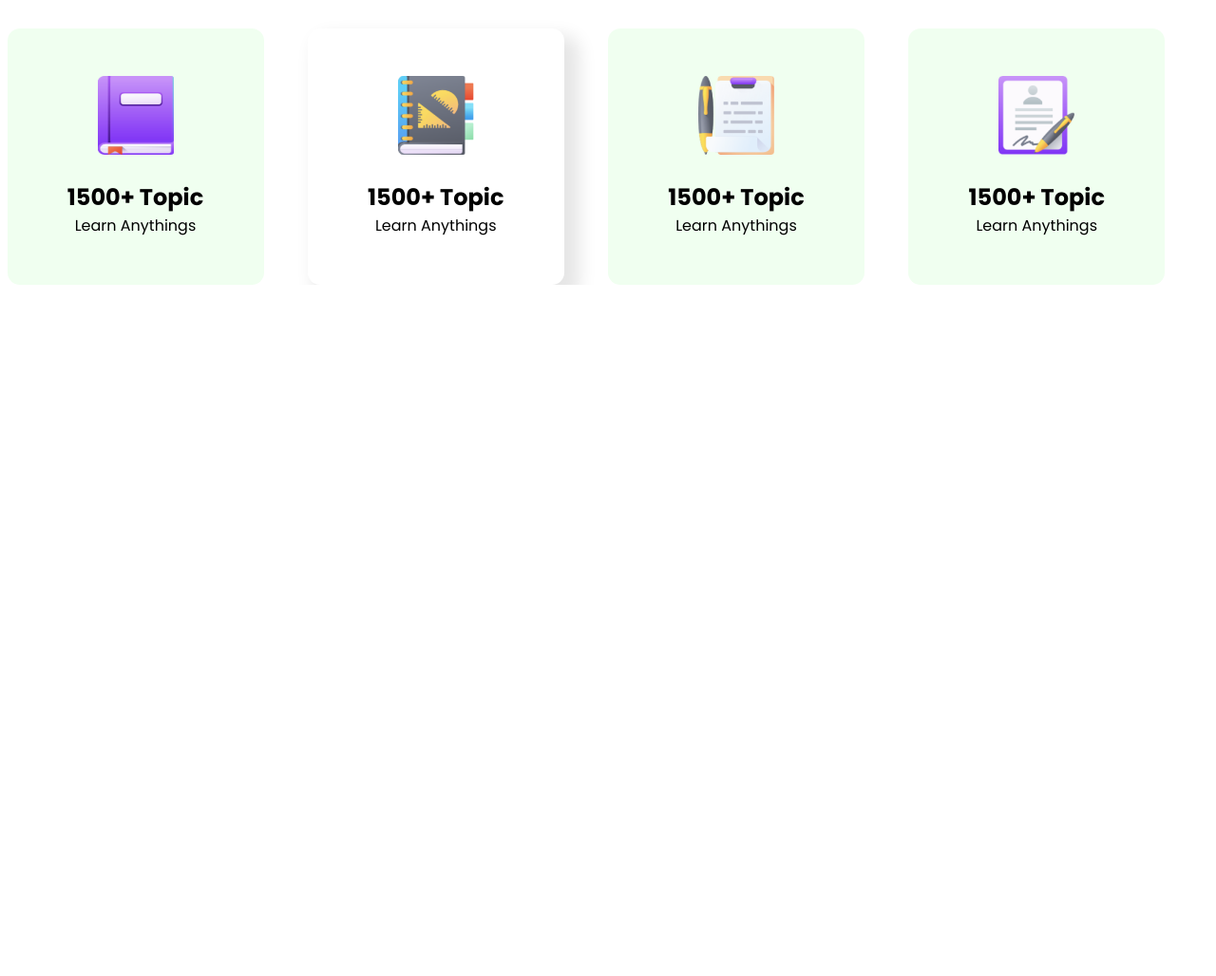
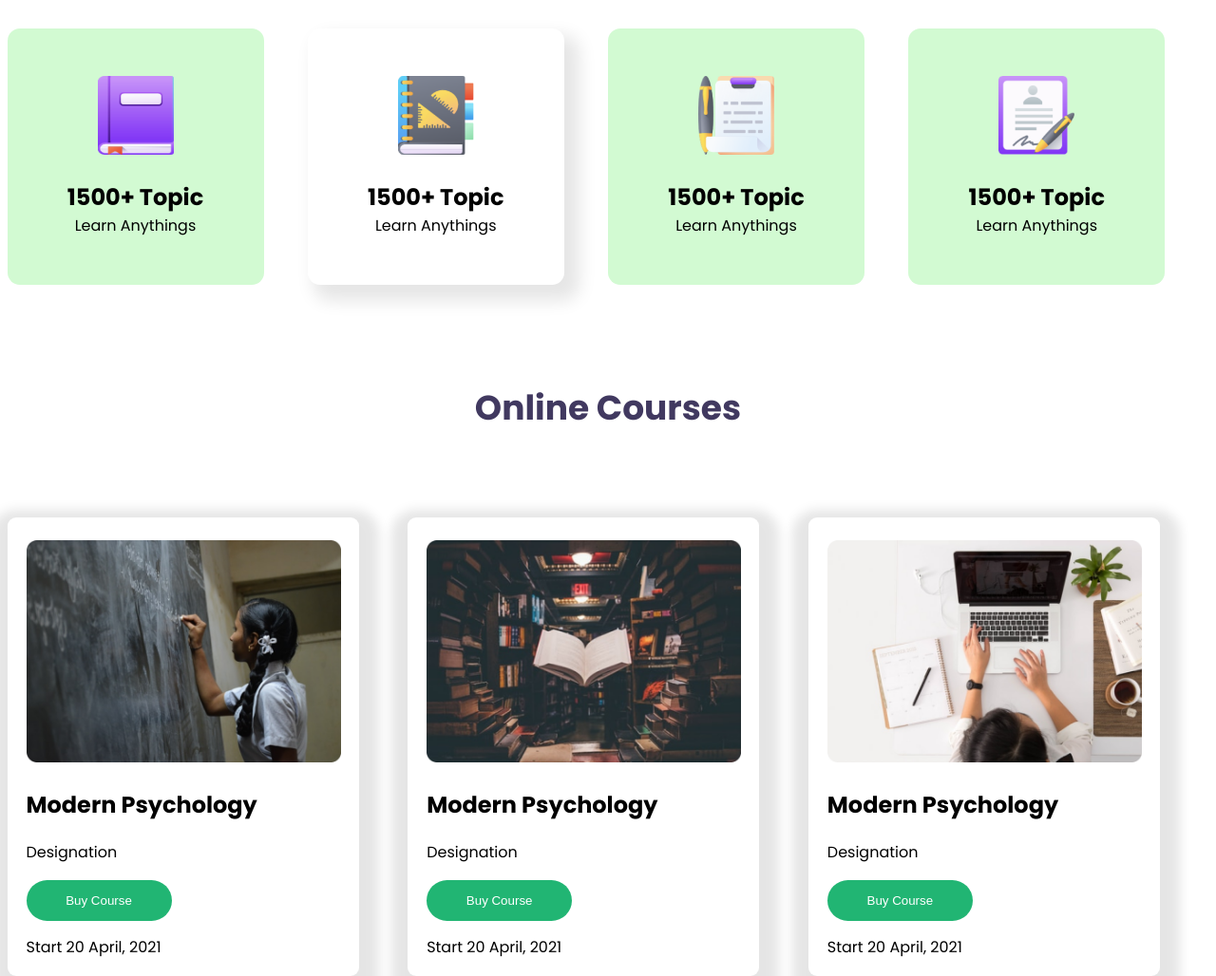
Before and after one commit to RMABID/e-school-abid, a plain HTML site: page index.html in a window 1280 px wide. Shown: the part 586-1614 px from the top of the page at 95% size. Before the commit the page ends 886 px from the top, so only its background shows below. Drawn offline with Linux system fonts and the light colour scheme.

Commit message:
online courses section commit

```diff
--- a/index.html
+++ b/index.html
@@ -67,6 +67,40 @@
                     <p>Learn Anythings</p>
                 </div>
             </div>
+
+            <div class="online-courses-section">
+                <h1>Online Courses</h1>
+                <div class="online-courses-container">
+                    <div class="online-courses-card">
+                        <img src="./Photos/Morder pyschology.png" alt="">
+                        <h2>Modern Psychology</h2>
+                        <p>Designation</p>
+                        <button class="primary-btn">
+                            Buy Course
+                        </button><br>
+                        <time datetime="">Start 20  April, 2021</time>
+                    </div>
+                    <div class="online-courses-card">
+                        <img src="./Photos/Morder psyc.png" alt="">
+                        <h2>Modern Psychology</h2>
+                        <p>Designation</p>
+                        <button class="primary-btn">
+                            Buy Course
+                        </button><br>
+                        <time datetime="">Start 20  April, 2021</time>
+                    </div>
+                    <div class="online-courses-card">
+                        <img src="./Photos/Morder pychons.png" alt="">
+                        <h2>Modern Psychology</h2>
+                        <p>Designation</p>
+                        <button class="primary-btn">
+                            Buy Course
+                        </button><br>
+                        <time datetime="">Start 20  April, 2021</time>
+                    </div>
+
+                </div>
+            </div>
         </section>
     </main>
 </body>
--- a/style.css
+++ b/style.css
@@ -120,7 +120,7 @@ span{
     border-radius: 13px;
     text-align: center;
     align-items: center;
-    background-color: rgb(240, 255, 240);
+    background-color: rgb(210, 250, 210);
 }
 .card-section img{
     width: 80px;
@@ -131,6 +131,38 @@ span{
     border-radius: 13px;
     box-shadow: 11px 12px 18px 5px rgba(0, 0, 0, 0.1);
     background-color: rgb(255, 255, 255);
+}
+
+
+.online-courses-section{
+    line-height: 50px;
+}
+.online-courses-section h1{
+    font-weight: 700;
+    font-size: 36px;
+    margin-top: 105px;
+    text-align: center;
+    color: rgb(65, 57, 96);
+}
+.online-courses-container{
+    display: grid;
+    grid-template-columns: repeat(3, 1fr);
+}
+
+.online-courses-card {
+    width: 370px;
+    height: 483px;
+    margin-top: 90px;
+    padding: 24px 20px;
+    border-radius: 9px;
+    box-shadow: 2px 11px 12px 19px rgba(0, 0, 0, 0.1);
+    /* border: 1px solid red; */
+    background-color: rgb(255, 255, 255);
+}
+.online-courses-card img{
+    width: 331px;
+    height: 234px;
+
 }
 
 
@@ -184,6 +216,10 @@ span{
         text-align: center;
         margin-left: 100px;
     }
+    .online-courses-container{
+        grid-template-columns: repeat(1, 1fr);
+        margin-left: 60px;
+    }
 
 
 }
```
